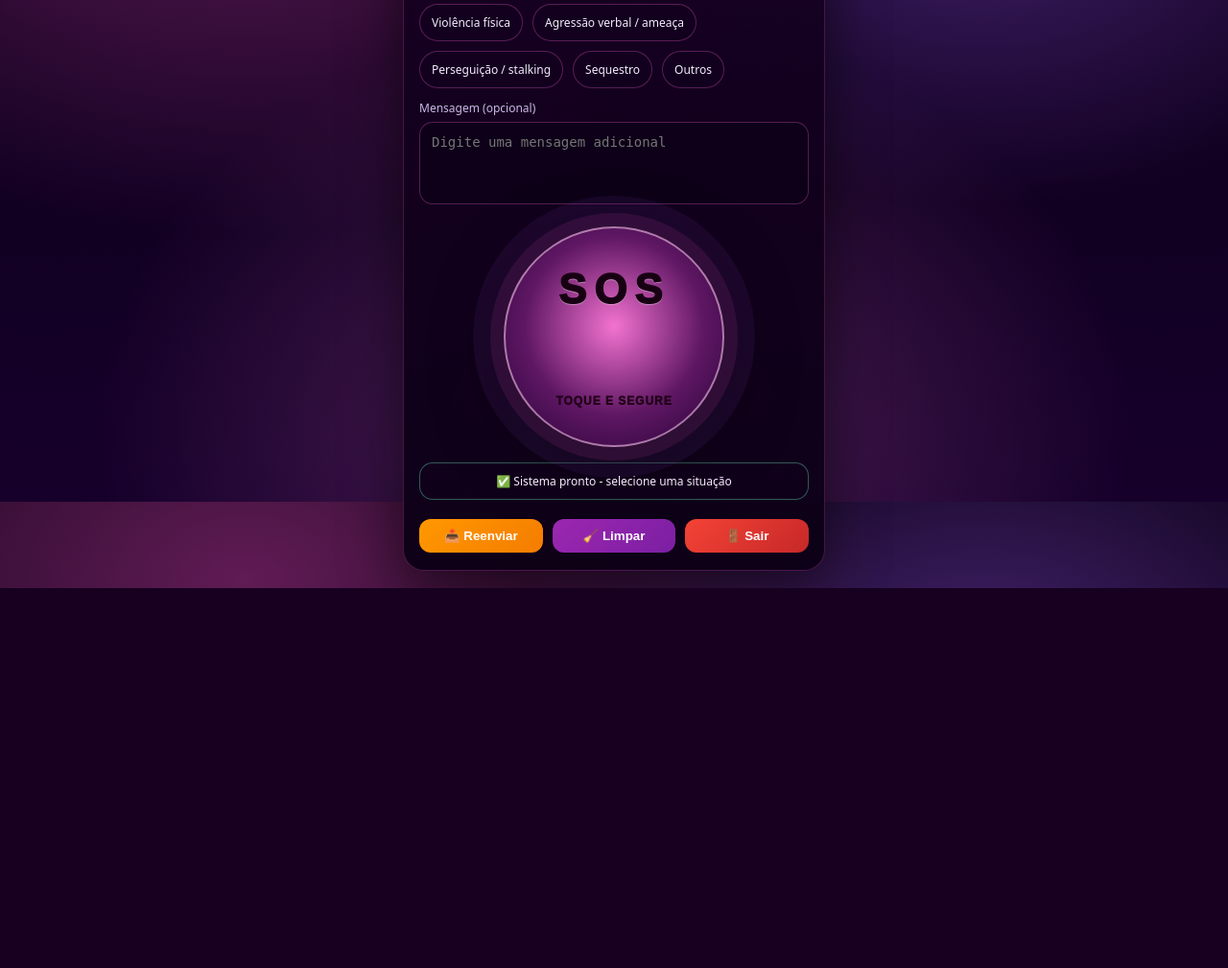
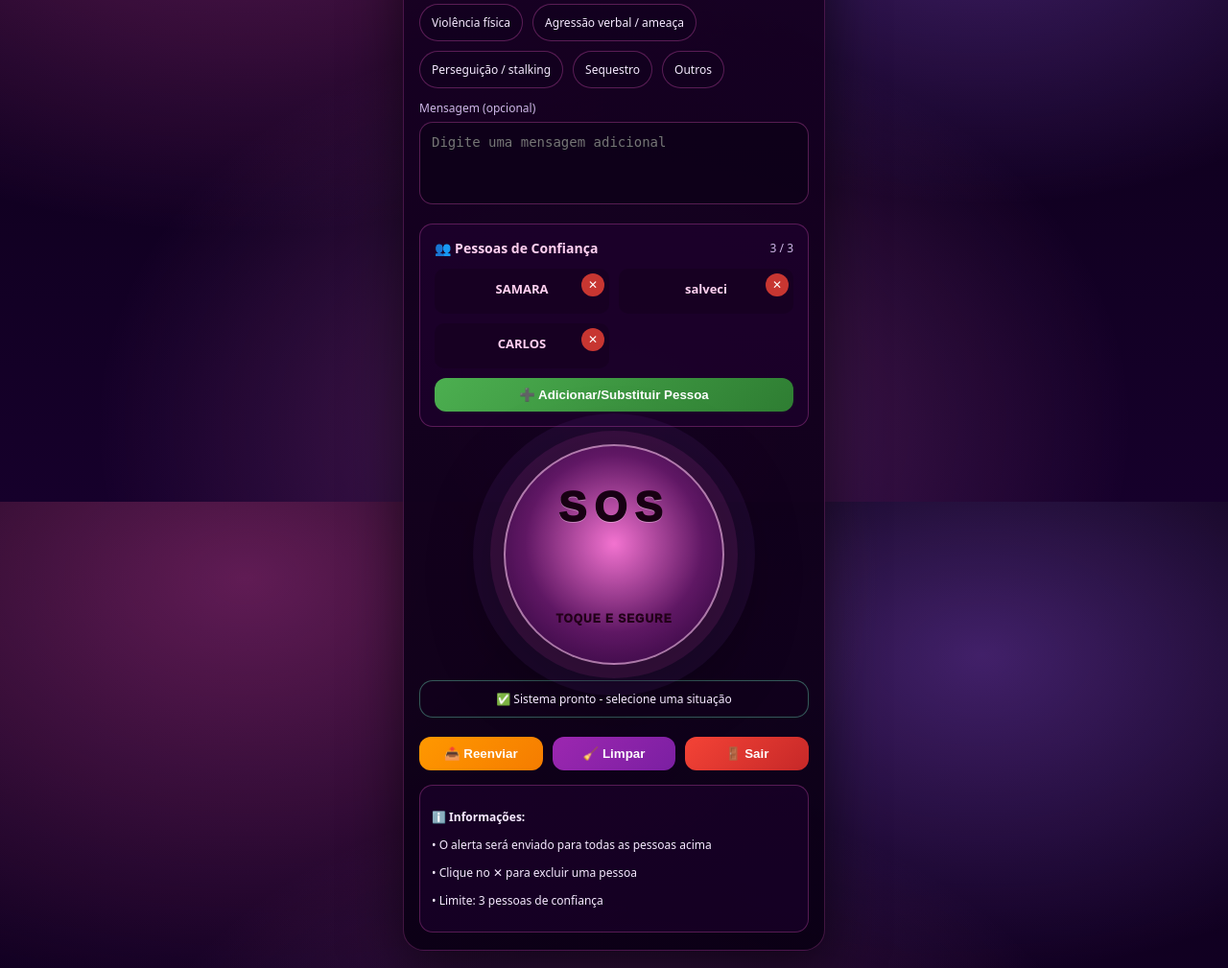
Before and after one commit to salveci2022/aurora_mulher_segura, a Flask app: page /panic in a window 1280 px wide. Shown: the part 277-1286 px from the top of the page at 96% size. Before the commit the page ends 890 px from the top, so only its background shows below. Run offline with Flask 3, Linux system fonts and the light colour scheme.

Commit message:
add arquivos no repo

```diff
--- a/app.py
+++ b/app.py
@@ -88,14 +88,15 @@ def get_all_alerts():
     except Exception:
         return []
 
-# ===== ROTAS PRINCIPAIS =====
 @app.route('/')
 def index():
     return redirect(url_for('panic_button'))
 
 @app.route('/panic')
 def panic_button():
-    return render_template('panic_button.html')
+    users = load_users()
+    trusted_names = [info.get("name") or username for username, info in users.items() if info.get("role") == "trusted"]
+    return render_template('panic_button.html', trusted_names=trusted_names)
 
 @app.route('/api/send_alert', methods=['POST'])
 def api_send_alert():
@@ -144,7 +145,6 @@ def health():
         "state_file_ok": STATE_FILE.exists(),
     })
 
-# ===== RELATÓRIO EM PDF =====
 @app.route('/relatorio/pdf')
 def relatorio_pdf():
     """Gera relatório PDF com todos os alertas"""
@@ -154,20 +154,17 @@ def relatorio_pdf():
         pdf = FPDF()
         pdf.add_page()
 
-        # Cabeçalho
         pdf.set_font("Arial", "B", 16)
         pdf.cell(200, 10, txt="AURORA MULHER SEGURA", ln=1, align="C")
         pdf.set_font("Arial", "I", 12)
         pdf.cell(200, 10, txt="Relatório de Alertas de Emergência", ln=1, align="C")
         pdf.ln(10)
 
-        # Data e hora
         pdf.set_font("Arial", "", 10)
         pdf.cell(200, 8, txt=f"Data: {datetime.now().strftime('%d/%m/%Y %H:%M:%S')}", ln=1)
         pdf.cell(200, 8, txt=f"Total de Alertas: {len(alerts)}", ln=1)
         pdf.ln(10)
 
-        # Estatísticas
         with_location = sum(1 for a in alerts if a.get('location'))
         without_location = len(alerts) - with_location
 
@@ -178,7 +175,6 @@ def relatorio_pdf():
         pdf.cell(200, 8, txt=f"• Alertas sem GPS: {without_location}", ln=1)
         pdf.ln(10)
 
-        # Tabela de alertas
         pdf.set_font("Arial", "B", 12)
         pdf.cell(200, 10, txt="HISTÓRICO DE ALERTAS", ln=1)
         pdf.ln(5)
@@ -208,12 +204,10 @@ def relatorio_pdf():
 
         pdf.ln(10)
 
-        # Rodapé
         pdf.set_font("Arial", "I", 8)
         pdf.cell(200, 8, txt="Documento gerado automaticamente pelo sistema Aurora Mulher Segura", ln=1, align="C")
         pdf.cell(200, 8, txt="Este relatório contém informações confidenciais de segurança", ln=1, align="C")
 
-        # Salvar PDF temporário
         temp_file = tempfile.NamedTemporaryFile(delete=False, suffix='.pdf')
         pdf.output(temp_file.name)
 
@@ -253,6 +247,17 @@ def admin_panel():
     users = load_users()
     trusted = {u: info for u, info in users.items() if info.get("role") == "trusted"}
 
+    # Verifica se veio parâmetro de exclusão
+    delete_param = request.args.get('delete')
+    if delete_param and delete_param.isdigit():
+        trusted_list = [info for username, info in users.items() if info.get("role") == "trusted"]
+        if int(delete_param) < len(trusted_list):
+            username_to_delete = [u for u in users.keys() if users[u].get("role") == "trusted"][int(delete_param)]
+            users.pop(username_to_delete)
+            save_users(users)
+            flash("Pessoa de confiança removida com sucesso.", "ok")
+            return redirect(url_for('admin_panel'))
+
     alerts = get_all_alerts()
     today = datetime.now().strftime('%Y-%m-%d')
 
@@ -264,6 +269,49 @@ def admin_panel():
     }
 
     return render_template('panel_admin.html', trusted=trusted, alerts=alerts, stats=stats)
+
+@app.route('/panel/add_trusted', methods=['POST'])
+def admin_add_trusted():
+    if session.get("role") != "admin":
+        return redirect(url_for('admin_login'))
+
+    name = (request.form.get("trusted_name") or "").strip()
+    username = (request.form.get("trusted_user") or "").strip().lower()
+    password = (request.form.get("trusted_password") or "").strip()
+
+    if not name or not username or not password:
+        return redirect("/panel?err=Preencha+nome,+usuario+e+senha")
+
+    users = load_users()
+    if username in users:
+        return redirect("/panel?err=Este+usuario+ja+existe")
+
+    trusted_users = [u for u, info in users.items() if info.get("role") == "trusted"]
+    if len(trusted_users) >= 3:
+        return redirect("/panel?err=Limite+de+3+pessoas+de+confianca+atingido")
+
+    users[username] = {
+        "password": password,
+        "role": "trusted",
+        "name": name
+    }
+    save_users(users)
+    return redirect("/panel?msg=Pessoa+de+confianca+cadastrada")
+
+@app.route('/panel/delete_trusted', methods=['POST'])
+def admin_delete_trusted():
+    if session.get("role") != "admin":
+        return redirect(url_for('admin_login'))
+
+    username = (request.form.get("username") or "").strip()
+    users = load_users()
+
+    if username in users and users[username].get("role") == "trusted":
+        users.pop(username)
+        save_users(users)
+        return redirect("/panel?msg=Pessoa+removida")
+
+    return redirect("/panel?err=Nao+foi+possivel+remover")
 
 @app.route('/logout_admin')
 def logout_admin():
@@ -301,7 +349,47 @@ def trusted_panel():
 @app.route('/logout_trusted')
 def logout_trusted():
     session.clear()
-    return redirect(url_for('trusted_login'))
+    return redirect(url_for('panic_button'))
+
+@app.route('/trusted/recover', methods=['GET', 'POST'])
+def trusted_recover():
+    msg, err = "", ""
+    if request.method == 'POST':
+        u = (request.form.get("user") or "").strip().lower()
+        new = (request.form.get("new_password") or "").strip()
+        users = load_users()
+        info = users.get(u)
+        if not info or info.get("role") != "trusted":
+            err = "Usuário não encontrado."
+        elif len(new) < 4:
+            err = "Senha muito curta (mínimo 4)."
+        else:
+            users[u]["password"] = new
+            save_users(users)
+            msg = "Senha redefinida. Faça login."
+    return render_template('trusted_recover.html', msg=msg, err=err)
+
+@app.route('/trusted/change_password', methods=['GET', 'POST'])
+def trusted_change_password():
+    if session.get("role") != "trusted":
+        return redirect(url_for('trusted_login'))
+
+    msg, err = "", ""
+    if request.method == 'POST':
+        old = request.form.get("old_password") or ""
+        new = (request.form.get("new_password") or "").strip()
+        users = load_users()
+        u = session.get("trusted")
+        info = users.get(u)
+        if not info or info.get("password") != old:
+            err = "Senha atual incorreta."
+        elif len(new) < 4:
+            err = "Nova senha muito curta (mínimo 4)."
+        else:
+            users[u]["password"] = new
+            save_users(users)
+            msg = "Senha alterada com sucesso."
+    return render_template('trusted_change_password.html', msg=msg, err=err)
 
 if __name__ == '__main__':
     _ensure_files()
--- a/templates/panic_button.html
+++ b/templates/panic_button.html
@@ -42,6 +42,86 @@
             transform: translateY(-2px);
             box-shadow: 0 5px 15px rgba(0,0,0,0.3);
         }
+        .trusted-list {
+            background: rgba(40, 0, 60, 0.35);
+            padding: 15px;
+            border-radius: 14px;
+            margin-top: 15px;
+            border: 1px solid rgba(255, 98, 212, 0.28);
+        }
+        .trusted-header {
+            display: flex;
+            justify-content: space-between;
+            align-items: center;
+            margin-bottom: 12px;
+        }
+        .trusted-title {
+            font-size: 14px;
+            font-weight: bold;
+            color: #ffd0f0;
+        }
+        .trusted-grid {
+            display: grid;
+            grid-template-columns: repeat(auto-fit, minmax(120px, 1fr));
+            gap: 10px;
+        }
+        .trusted-item {
+            background: rgba(20, 0, 28, 0.5);
+            border-radius: 10px;
+            padding: 12px;
+            text-align: center;
+            position: relative;
+        }
+        .trusted-name {
+            font-weight: bold;
+            font-size: 13px;
+            color: #ffd0f0;
+            margin-bottom: 5px;
+        }
+        .trusted-delete {
+            position: absolute;
+            top: 5px;
+            right: 5px;
+            background: rgba(244, 67, 54, 0.8);
+            border: none;
+            border-radius: 50%;
+            width: 24px;
+            height: 24px;
+            color: white;
+            font-size: 12px;
+            cursor: pointer;
+            padding: 0;
+            display: flex;
+            align-items: center;
+            justify-content: center;
+            transition: all 0.3s;
+        }
+        .trusted-delete:hover {
+            background: rgba(244, 67, 54, 1);
+            transform: scale(1.1);
+        }
+        .trusted-empty {
+            text-align: center;
+            padding: 20px;
+            color: var(--muted);
+        }
+        .trusted-add-btn {
+            display: block;
+            width: 100%;
+            margin-top: 10px;
+            padding: 10px;
+            background: linear-gradient(135deg, #4caf50, #2e7d32);
+            color: white;
+            border: none;
+            border-radius: 12px;
+            font-weight: bold;
+            cursor: pointer;
+            transition: all 0.3s;
+        }
+        .trusted-add-btn:hover {
+            transform: translateY(-2px);
+            box-shadow: 0 5px 15px rgba(76, 175, 80, 0.4);
+        }
     </style>
 </head>
 <body class="aurora-bg">
@@ -80,6 +160,35 @@
                 <label class="label">Mensagem (opcional)</label>
                 <textarea id="message" class="textarea" placeholder="Digite uma mensagem adicional"></textarea>
 
+                <!-- Lista de Pessoas de Confiança -->
+                <div class="trusted-list">
+                    <div class="trusted-header">
+                        <div class="trusted-title">👥 Pessoas de Confiança</div>
+                        <span class="small muted">{{ trusted_names|length }} / 3</span>
+                    </div>
+                    {% if trusted_names and trusted_names|length > 0 %}
+                        <div class="trusted-grid">
+                            {% for name in trusted_names %}
+                            <div class="trusted-item">
+                                <button class="trusted-delete" onclick="deleteTrusted('{{ loop.index0 }}')" title="Excluir">✕</button>
+                                <div class="trusted-name">{{ name }}</div>
+                            </div>
+                            {% endfor %}
+                        </div>
+                        <button class="trusted-add-btn" onclick="window.location.href='/panel/login'">
+                            ➕ Adicionar/Substituir Pessoa
+                        </button>
+                    {% else %}
+                        <div class="trusted-empty">
+                            <p>⚠️ Nenhuma pessoa cadastrada</p>
+                            <p class="small muted">Clique abaixo para cadastrar</p>
+                            <button class="trusted-add-btn" onclick="window.location.href='/panel/login'">
+                                ➕ Cadastrar Pessoa de Confiança
+                            </button>
+                        </div>
+                    {% endif %}
+                </div>
+
                 <div class="sos-wrap">
                     <button id="sosBtn" class="sos">
                         <div class="sos-text">SOS</div>
@@ -95,6 +204,13 @@
                     <button class="btn-action btn-limpar" onclick="limparFormulario()">🧹 Limpar</button>
                     <button class="btn-action btn-sair" onclick="sairSistema()">🚪 Sair</button>
                 </div>
+
+                <div class="info-box" style="margin-top: 15px;">
+                    <p class="small"><strong>ℹ️ Informações:</strong></p>
+                    <p class="small">• O alerta será enviado para todas as pessoas acima</p>
+                    <p class="small">• Clique no ✕ para excluir uma pessoa</p>
+                    <p class="small">• Limite: 3 pessoas de confiança</p>
+                </div>
             </div>
         </div>
     </div>
@@ -103,6 +219,13 @@
     <script>
         let ultimoAlerta = null;
 
+        function deleteTrusted(index) {
+            if (confirm('Deseja realmente excluir esta pessoa de confiança?')) {
+                // Redireciona para o painel admin para exclusão
+                window.location.href = '/panel/login?delete=' + index;
+            }
+        }
+
         function reenviarAlerta() {
             if (!ultimoAlerta) {
                 alert('⚠️ Nenhum alerta para reenviar');
@@ -110,7 +233,6 @@
             }
 
             if (confirm('Deseja reenviar o último alerta?')) {
-                // Reenvia o último alerta
                 fetch('/api/send_alert', {
                     method: 'POST',
                     headers: { 'Content-Type': 'application/json' },
@@ -144,11 +266,6 @@
                 window.location.href = '/';
             }
         }
-
-        // Função para salvar o último alerta
-        function salvarUltimoAlerta(alerta) {
-            ultimoAlerta = alerta;
-        }
     </script>
 </body>
 </html>
```
